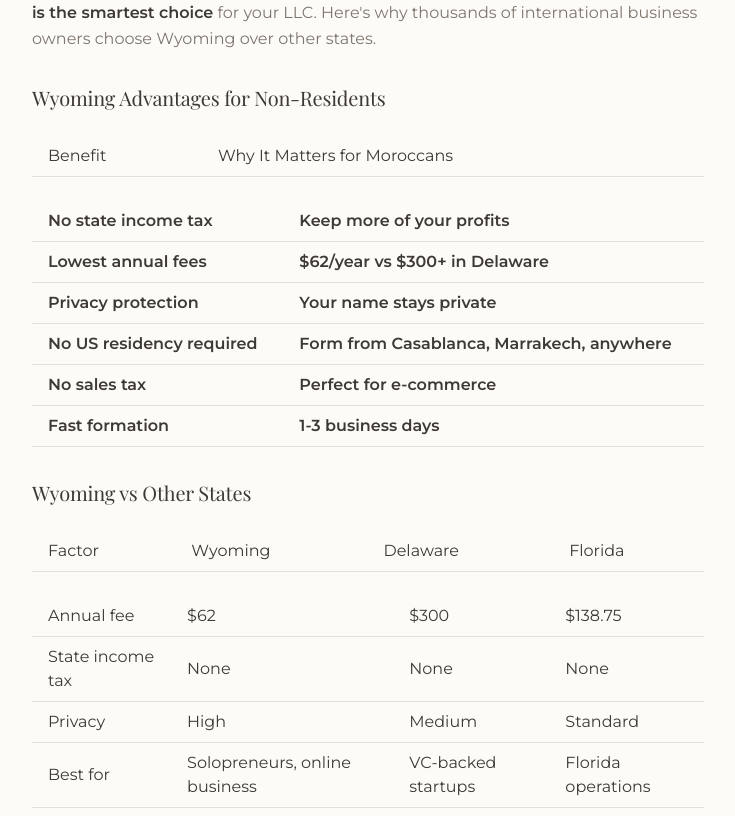
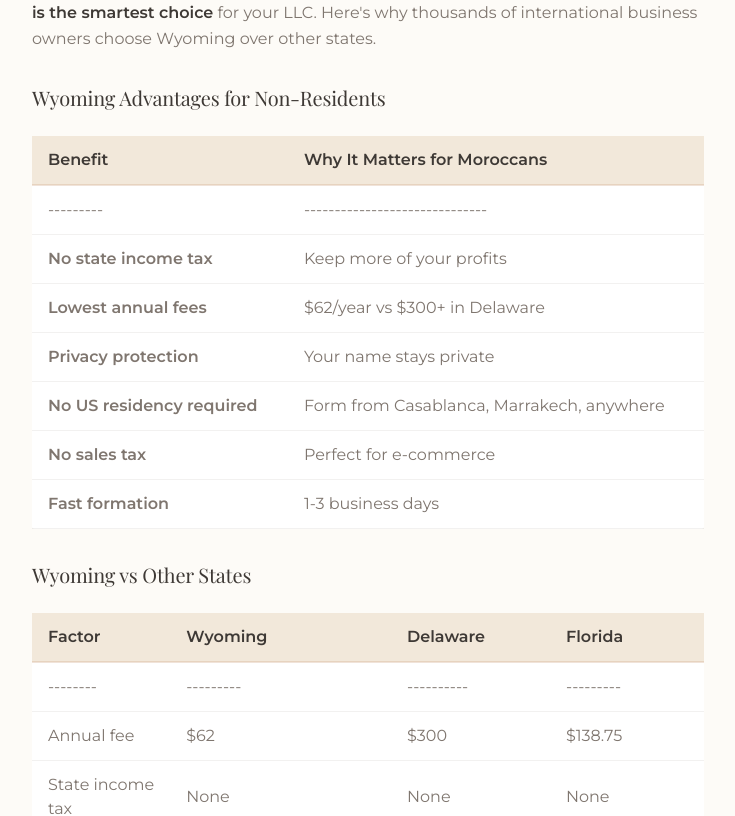
Before and after one commit to ElMoorish/Maghreb.Digital, a Next.js app: page /blog/wyoming-llc-morocco-complete-guide in a window 1280 px wide. Shown: the part 1200-2016 px from the top of the page, without its empty margins (272-1007 px from the left). Built offline with nearby package versions, Linux system fonts and the light colour scheme; a web font is replaced by a local one.

Commit message:
Fix: Remove cost breakdowns (trade secrets), fix pricing, improve table rendering

```diff
--- a/content/blog/en/wyoming-llc-morocco-complete-guide.mdx
+++ b/content/blog/en/wyoming-llc-morocco-complete-guide.mdx
@@ -216,28 +216,6 @@
 
 ---
 
-## Total Cost Breakdown
-
-### One-Time Costs
-
-| Item | Cost |
-|------|------|
-| Wyoming filing fee | $100 |
-| Registered agent (first year) | $0-199 |
-| EIN application | $0 (DIY) or $50-150 (service) |
-| Operating Agreement | $0 (DIY) or $50-100 |
-| **Total one-time** | **$100-550** |
-
-### Annual Costs
-
-| Item | Cost |
-|------|------|
-| Wyoming annual report | $62 |
-| Registered agent renewal | $49-199 |
-| **Total annual** | **$111-261** |
-
----
-
 ## US Tax Obligations for Moroccan LLC Owners
 
 ### Form 5472 + Pro Forma 1120
@@ -317,9 +295,7 @@
 5. **Banking Setup** - We introduce you to the right banks
 6. **Payment Processing** - We help with Stripe
 
-**Starting at $299** (all-inclusive, no hidden fees)
-
-[Contact us on WhatsApp](https://wa.me/212613022325) for a free consultation. We speak Darija, French, and English.
+[Contact us on WhatsApp](https://wa.me/212613022325) for a free consultation and pricing. We speak Darija, French, and English.
 
 ---
 
--- a/src/app/blog/[slug]/BlogPostClient.tsx
+++ b/src/app/blog/[slug]/BlogPostClient.tsx
@@ -188,23 +188,42 @@
 
 // Simple markdown parser for basic formatting
 function parseMarkdown(content: string): string {
-    return content
-        // Tables - convert to HTML table
-        .replace(/^\|(.+)\|$/gm, (match, row) => {
-            const cells = row.split('|').map((cell: string) => cell.trim());
-            // Check if it's a separator row
-            if (cells.every((cell: string) => /^[-:]+$/.test(cell))) {
-                return ''; // Skip separator rows
-            }
-            const isHeader = cells.some((cell: string) => /\*\*(.+)\*\*/.test(cell));
-            const cellTag = isHeader ? 'th' : 'td';
-            const cellsHtml = cells.map((cell: string) => `<${cellTag} class="px-4 py-2 text-left border-b border-maghrib-taupe/20">${cell}</${cellTag}>`).join('');
-            return `<tr>${cellsHtml}</tr>`;
-        })
-        // Wrap consecutive table rows in table tag
-        .replace(/(<tr>.*<\/tr>\n?)+/g, (match) => {
-            return `<table class="w-full my-6 border-collapse">${match}</table>`;
-        })
+    // First, extract and process tables separately
+    const tableRegex = /(\|.+\|\n)+/g;
+    let processedContent = content;
+
+    // Process tables
+    processedContent = processedContent.replace(tableRegex, (tableBlock) => {
+        const rows = tableBlock.trim().split('\n');
+        let tableHtml = '<div class="overflow-x-auto my-6"><table class="w-full border-collapse bg-white rounded-sm shadow-sm">';
+        let isFirstRow = true;
+
+        for (const row of rows) {
+            // Skip separator rows (|---|---|)
+            if (row.match(/^\|[\s\-:]+\|$/)) continue;
+
+            const cells = row.split('|').filter(cell => cell.trim() !== '');
+            const cellTag = isFirstRow ? 'th' : 'td';
+            const cellClass = isFirstRow
+                ? 'px-4 py-3 text-left font-semibold text-maghrib-charcoal bg-maghrib-beige border-b-2 border-maghrib-terracotta/30'
+                : 'px-4 py-3 text-left text-maghrib-taupe border-b border-maghrib-taupe/10';
+
+            const cellsHtml = cells.map(cell => {
+                let cellContent = cell.trim();
+                // Process bold within cells
+                cellContent = cellContent.replace(/\*\*(.+?)\*\*/g, '<strong>$1</strong>');
+                return `<${cellTag} class="${cellClass}">${cellContent}</${cellTag}>`;
+            }).join('');
+
+            tableHtml += `<tr>${cellsHtml}</tr>`;
+            isFirstRow = false;
+        }
+
+        tableHtml += '</table></div>';
+        return tableHtml;
+    });
+
+    return processedContent
         // Horizontal rules
         .replace(/^---$/gm, '<hr class="my-8 border-t border-maghrib-taupe/20" />')
         // Headers
@@ -218,20 +237,20 @@
         // Links
         .replace(/\[(.*?)\]\((.*?)\)/g, '<a href="$2" class="text-maghrib-terracotta hover:underline">$1</a>')
         // Checkmarks and X marks
-        .replace(/✅/g, '<span class="text-green-600">✓</span>')
-        .replace(/❌/g, '<span class="text-red-600">✗</span>')
+        .replace(/✅/g, '<span class="inline-block text-green-600 mr-1">✓</span>')
+        .replace(/❌/g, '<span class="inline-block text-red-600 mr-1">✗</span>')
         // Numbered lists
-        .replace(/^(\d+)\. (.*$)/gim, '<li class="ml-6 list-decimal text-maghrib-taupe">$2</li>')
+        .replace(/^(\d+)\. (.*$)/gim, '<li class="ml-6 list-decimal text-maghrib-taupe mb-2">$2</li>')
         // Unordered lists
-        .replace(/^\- (.*$)/gim, '<li class="ml-6 list-disc text-maghrib-taupe">$1</li>')
+        .replace(/^\- (.*$)/gim, '<li class="ml-6 list-disc text-maghrib-taupe mb-2">$1</li>')
         // Wrap consecutive list items in ul/ol
-        .replace(/(<li class="ml-6 list-disc.*<\/li>\n?)+/g, (match) => `<ul class="my-4">${match}</ul>`)
-        .replace(/(<li class="ml-6 list-decimal.*<\/li>\n?)+/g, (match) => `<ol class="my-4">${match}</ol>`)
-        // Paragraphs
-        .replace(/\n\n/g, '</p><p class="text-maghrib-taupe leading-relaxed mb-6">')
-        // Wrap in paragraph
-        .replace(/^(.+)$/gm, (match) => {
-            if (match.startsWith('<')) return match;
-            return `<p class="text-maghrib-taupe leading-relaxed mb-6">${match}</p>`;
-        });
+        .replace(/(<li class="ml-6 list-disc[^>]*>.*<\/li>\n?)+/g, (match) => `<ul class="my-4 space-y-1">${match}</ul>`)
+        .replace(/(<li class="ml-6 list-decimal[^>]*>.*<\/li>\n?)+/g, (match) => `<ol class="my-4 space-y-1">${match}</ol>`)
+        // Paragraphs - wrap non-tagged lines
+        .split('\n\n').map(block => {
+            block = block.trim();
+            if (!block) return '';
+            if (block.startsWith('<')) return block;
+            return `<p class="text-maghrib-taupe leading-relaxed mb-6">${block}</p>`;
+        }).join('\n');
 }
```
Also changed, not shown: content/blog/ar/انشاء-llc-وايومنغ-المغرب.mdx (+1 -25 lines), content/blog/en/stripe-account-morocco-guide.mdx (+1 -25 lines), content/blog/fr/compte-stripe-maroc-guide.mdx (+1 -25 lines), content/blog/fr/creer-llc-wyoming-maroc-guide-complet.mdx (+1 -25 lines).
